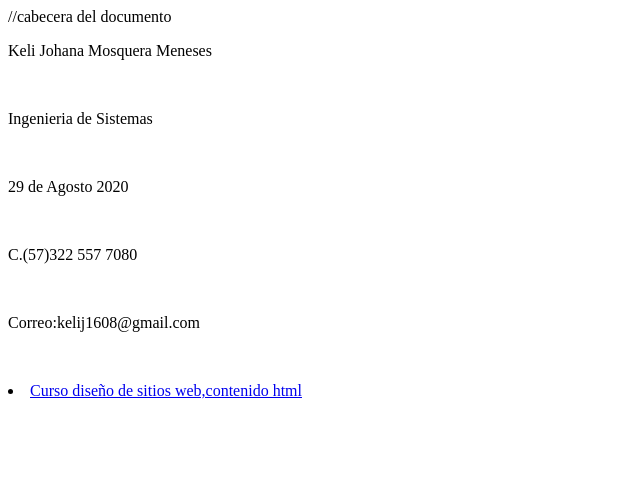
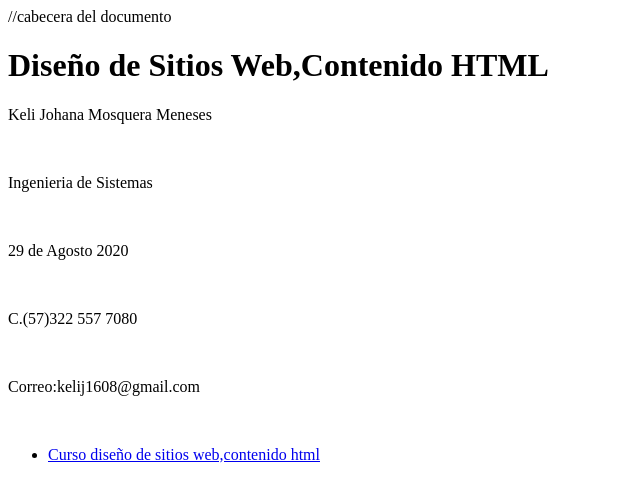
Before and after one commit to Kelij1608/DSW-KeliMosquera, a plain HTML site: page Index.html in a window 1280 px wide. Shown: the whole page, without its empty margins (0-640 px from the left). Drawn offline with Linux system fonts and the light colour scheme.

Commit message:
version 2.7

```diff
--- a/Index.html
+++ b/Index.html
@@ -4,6 +4,7 @@
         <meta charset="UTF-8"
         ><title>Curso Diseño de Sitios Web</title>
 <head>
+    <h1>Diseño de Sitios Web,Contenido HTML</h1>
 <body>
         <p> Keli Johana Mosquera Meneses   </p><br>
         <p>Ingenieria de Sistemas  </p><br>
@@ -11,9 +12,12 @@
         <p>C.(57)322 557 7080</p> <br>
         <p>Correo:kelij1608@gmail.com</p><br>
         <nav>
-            <ul class="menu"></ul>
-                <li><a href= "planning.html=">Curso diseño de sitios web,contenido html</li></a>
-            </ul>
+            <ul class="menu">
+                <li><a href="planning.html=">Curso diseño de sitios web,contenido html</li></a>
+            </Ul>
         </nav>
+
     </body>
+
+
 </html>
```
